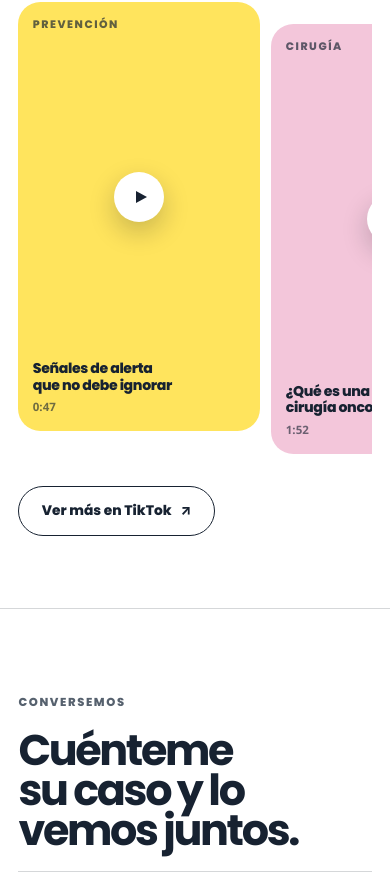
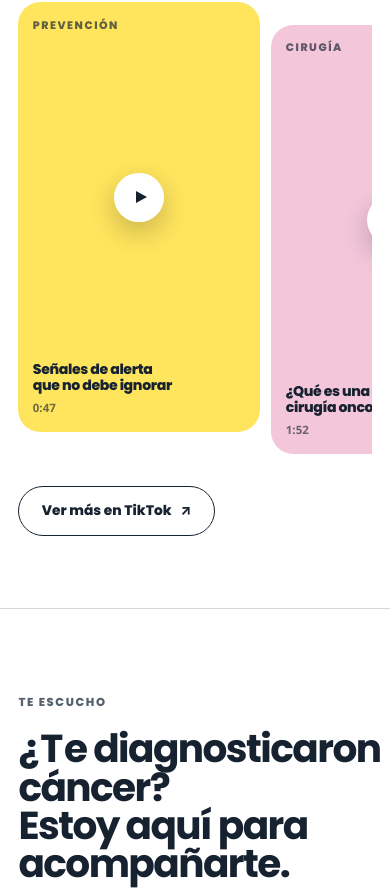
Before and after one commit to HebertCG/FabioPalacios, an Angular app: page / in a window 390 px wide. Shown: the part 10036-10924 px from the top of the page. Built offline with nearby package versions, Linux system fonts and the light colour scheme.

Commit message:
Ajusta contenido y composicion de la landing

```diff
--- a/src/app/sections/story/story.html
+++ b/src/app/sections/story/story.html
@@ -244,7 +244,16 @@
           <p class="tile__body">
             La información correcta ayuda a tomar decisiones con menos miedo y más confianza.
           </p>
-          <p class="tile__meta">Charlas para pacientes y familias</p>
+          <div class="tile__note-footer">
+            <p class="tile__meta">Charlas para pacientes y familias</p>
+            <a
+              class="tile__jump"
+              href="#sobrevivientes"
+              aria-label="Ir al programa de sobrevivientes"
+            >
+              <span aria-hidden="true">↓</span>
+            </a>
+          </div>
         </article>
 
         <blockquote class="tile tile--quote" appReveal [revealDelay]="120">
@@ -760,19 +769,16 @@
   <section id="contacto" class="contact" aria-labelledby="titulo-contacto">
     <div class="page-shell contact__inner">
       <div class="contact__title" appReveal>
-        <p class="contact__eyebrow">Conversemos</p>
-        <h2 id="titulo-contacto">Cuénteme su caso y lo vemos juntos.</h2>
+        <p class="contact__eyebrow">Te escucho</p>
+        <h2 id="titulo-contacto">
+          <span class="contact__diagnosis">¿Te diagnosticaron</span>
+          <span>cáncer?</span>
+          <span>Estoy aquí para acompañarte.</span>
+        </h2>
         <p class="contact__lead">
-          Una consulta sirve para entender el diagnóstico, revisar los estudios que ya tiene y saber
-          qué opciones existen. También para una segunda opinión, sin compromiso.
+          Selecciona la opción que mejor describa lo que necesitas y haz clic en “Escribir por
+          WhatsApp”. Demos juntos el primer paso para orientarte y acompañarte en este proceso.
         </p>
-
-        <ul class="contact__facts">
-          <li>
-            <strong>WhatsApp {{ contact.whatsappDisplay }}</strong>
-            <span>Le responde el propio doctor</span>
-          </li>
-        </ul>
       </div>
 
       <div class="contact__panel" appReveal [revealDelay]="90">
@@ -815,7 +821,7 @@
     <div class="page-shell footer__top">
       <div>
         <strong>Fabio Palacios</strong>
-        <p>Persona. Esposo. Conferencista. Cirujano oncólogo.</p>
+        <p>Oncólogo aliado en tu lucha</p>
       </div>
       <nav aria-label="Redes sociales">
         <a
--- a/src/app/sections/story/story.scss
+++ b/src/app/sections/story/story.scss
@@ -555,13 +555,43 @@ h3 {
     letter-spacing: -0.015em;
   }
 
-  .tile__meta {
+  .tile__note-footer {
     margin-top: auto;
     padding-top: 0.85rem;
     border-top: 1px solid var(--story-line);
+    display: flex;
+    align-items: center;
+    justify-content: space-between;
+    gap: 0.75rem;
+  }
+
+  .tile__meta {
     font-size: 0.78rem;
     font-weight: 700;
     color: var(--story-muted);
+  }
+
+  .tile__jump {
+    @include m.focus-ring(var(--story-text));
+    display: grid;
+    flex: none;
+    place-items: center;
+    width: 36px;
+    height: 36px;
+    border: 1px solid var(--story-line);
+    border-radius: 999px;
+    font-weight: 800;
+    color: var(--story-text);
+    transition:
+      color var(--dur) var(--ease-out),
+      background-color var(--dur) var(--ease-out),
+      transform var(--dur) var(--ease-out);
+
+    &:hover {
+      transform: translateY(3px);
+      color: #ffffff;
+      background: var(--story-text);
+    }
   }
 }
 
@@ -1429,10 +1459,10 @@ h3 {
    siendo distintos pieza a pieza, pero los cantos de cada franja caen a
    plomo. */
 .med--id {
-  grid-area: 1 / 7 / 5 / 12;
+  grid-area: 1 / 7 / 4 / 12;
   display: flex;
   flex-direction: column;
-  padding: clamp(1.25rem, 2vw, 1.9rem);
+  padding: clamp(1rem, 1.6vw, 1.45rem) clamp(1.25rem, 2vw, 1.9rem);
   border-radius: var(--mcut-lg) var(--mcut) var(--mcut) var(--mcut-lg);
   color: #ffffff;
   background: var(--story-text);
@@ -1450,7 +1480,7 @@ h3 {
 
   .med__reg {
     margin-top: auto;
-    padding-top: 1rem;
+    padding-top: 0.55rem;
     font-size: 0.78rem;
     font-weight: 700;
     letter-spacing: 0.02em;
@@ -1469,7 +1499,7 @@ h3 {
      dejaría la tarjeta sin alto. */
   container: med-areas / size;
 
-  grid-area: 5 / 7 / 13 / 12;
+  grid-area: 4 / 7 / 13 / 12;
   display: flex;
   flex-direction: column;
   /* El relleno lateral coincide con el de identidad, que va justo encima en
@@ -2018,10 +2048,22 @@ h3 {
   }
 
   &__title h2 {
-    max-width: 14ch;
-    font-size: clamp(2.5rem, 4.6vw, 4.5rem);
-    line-height: 0.94;
-    letter-spacing: -0.055em;
+    max-width: 18ch;
+    font-size: clamp(2.35rem, 4vw, 3.8rem);
+    line-height: 0.98;
+    letter-spacing: -0.04em;
+
+    span {
+      display: block;
+    }
+  }
+
+  &__diagnosis {
+    white-space: nowrap;
+
+    &::first-letter {
+      letter-spacing: 0.02em;
+    }
   }
 
   &__lead {
@@ -2785,7 +2827,7 @@ h3 {
     }
 
     &__title h2 {
-      font-size: clamp(2.65rem, 11vw, 4rem);
+      font-size: clamp(2.35rem, 10vw, 3.5rem);
     }
   }
 
--- a/src/app/sections/story/story.ts
+++ b/src/app/sections/story/story.ts
@@ -147,7 +147,7 @@ export class Story {
       width: 1280,
       height: 960,
       alt: 'Fabio Palacios revisando estudios de imágenes con otros médicos',
-      caption: 'Cada imagen se lee entre varios',
+      caption: 'Cada imagen ayuda a decidir mejor',
       position: '50% 34%',
     },
     {
@@ -155,7 +155,7 @@ export class Story {
       width: 1280,
       height: 960,
       alt: 'Fabio Palacios en una junta médica con colegas',
-      caption: 'La junta decide, no una sola cabeza',
+      caption: 'Años de experiencia respaldan cada decisión',
       position: '50% 36%',
     },
   ];
```
